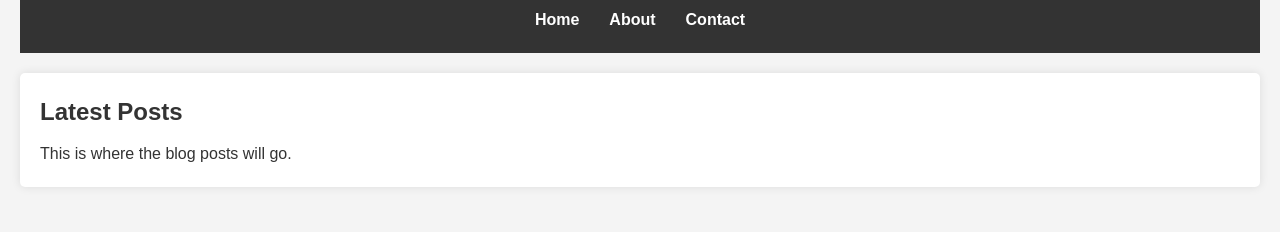
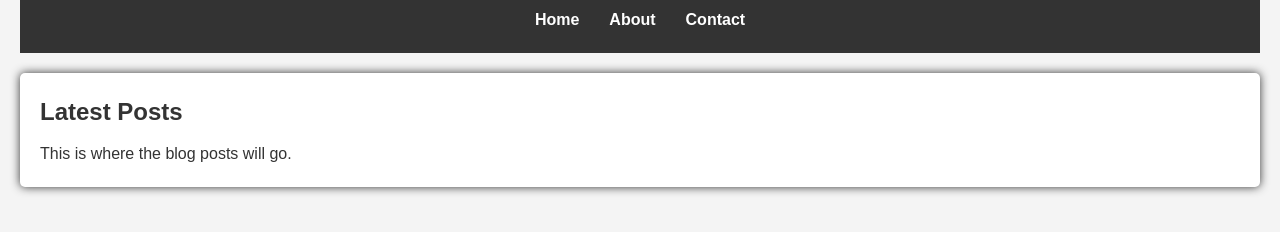
Before and after one commit to ali-mansha1351/Blogging-Website, a website: page src/index.html in a window 1280 px wide. Shown: the part 94-326 px from the top of the page. Drawn offline with Linux system fonts and the light colour scheme; files that its build step writes are made by us from their sources.

Commit message:
Update style.css

```diff
--- a/styles/style.css
+++ b/styles/style.css
@@ -32,7 +32,7 @@ section {
   background: #fff;
   padding: 20px;
   border-radius: 5px;
-  box-shadow: 0 0 10px rgba(0, 0, 0, 0.1);
+  box-shadow: 0 0 10px;
 }
 
 h2 {
```
